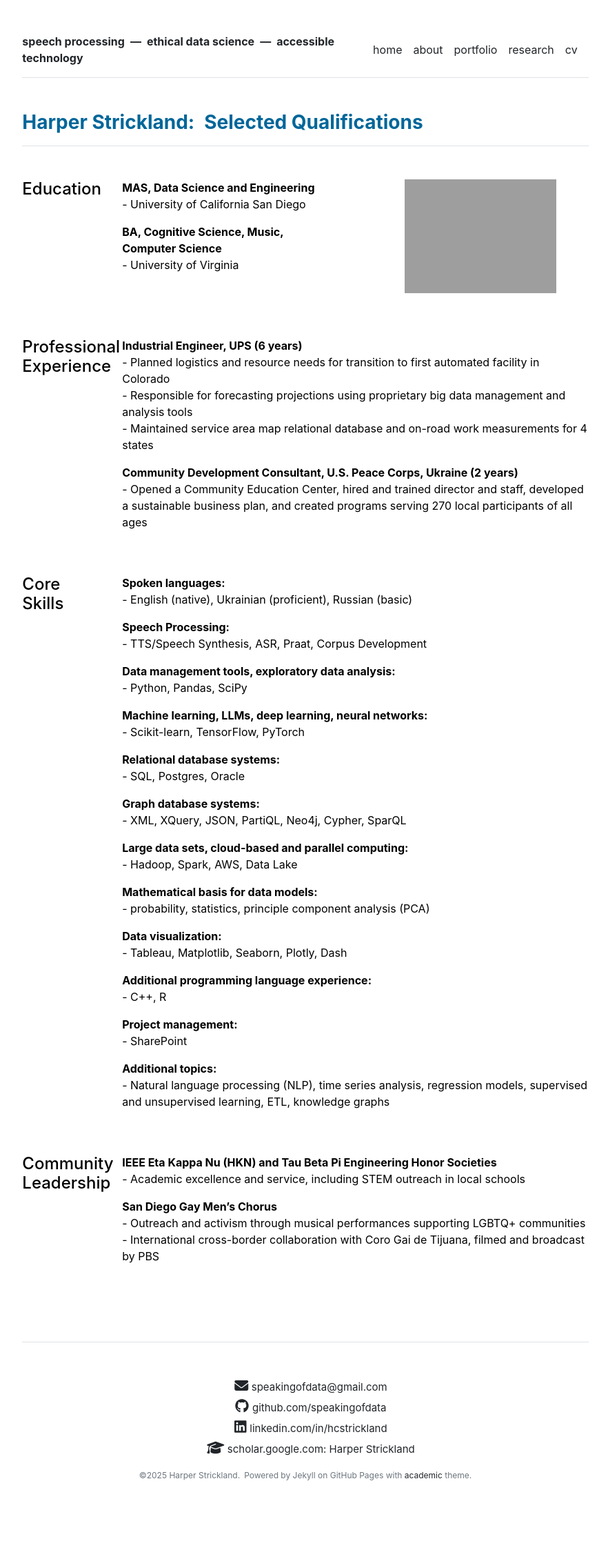
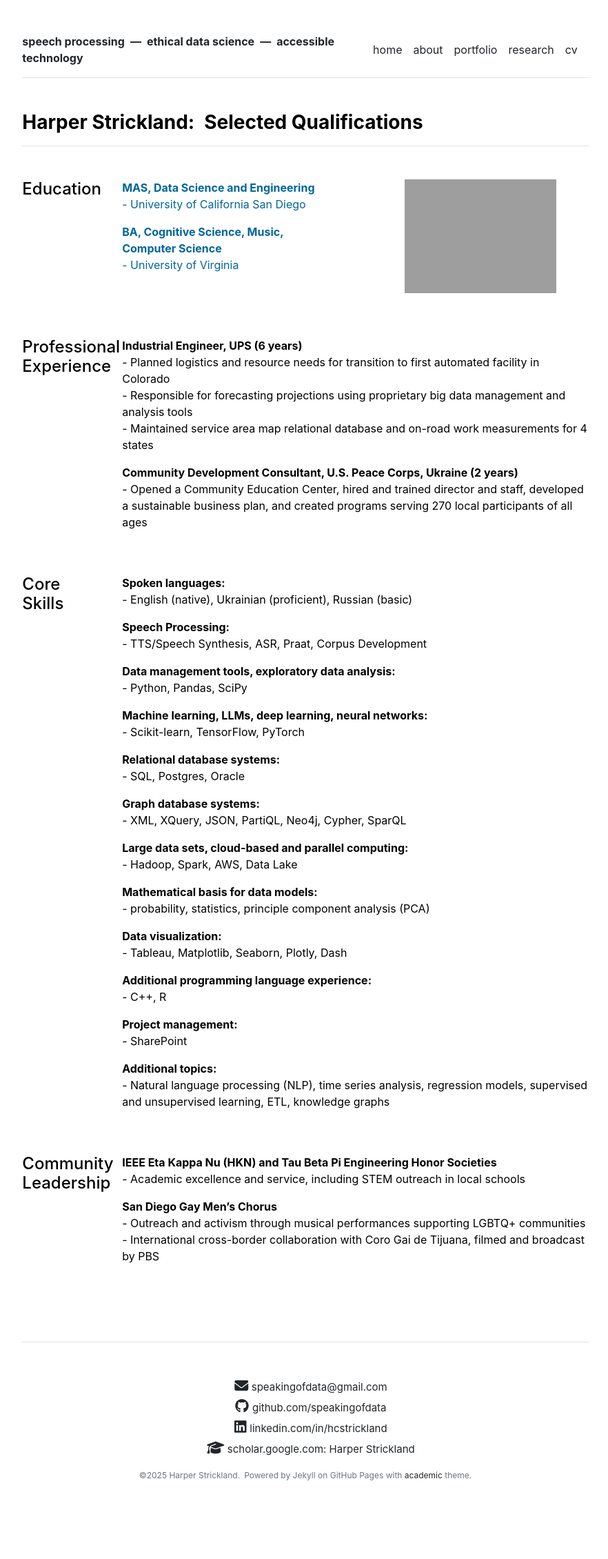
Before and after one commit to speakingofdata/speakingofdata.github.io, a Jekyll site: the page built from about.md, in a window 1280 px wide. Shown: the whole page at 69% size, without its empty margins (197-1079 px from the left). Built offline with Jekyll 4.4.1, drawn with Linux system fonts in a browser that asks for light colours; nearby versions of some CDN libraries.

Commit message:
Update about.html

```diff
--- a/_layouts/about.html
+++ b/_layouts/about.html
@@ -6,14 +6,14 @@ layout: default
 
 <div class="row g-5 mb-5">
   <div>
-    <h3 class="fw-bold border-bottom pb-3 mb-5" style="color:#006699;">Harper Strickland:&ensp;Selected Qualifications</h3>
+    <h3 class="fw-bold border-bottom pb-3 mb-5">Harper Strickland:&ensp;Selected Qualifications</h3>
     <div class="row g-5 mb-5">
       <div class="col-md-2">
         <h4>Education</h4>
       </div>
       <div class="col-md-5">
         {% for section in site.data.about.education %}
-          <p><b>{{ section.title }}</b><br>
+          <p style="color:#006699;"><b>{{ section.title }}</b><br>
           - {{ section.description }}</p>
         {% endfor %}
       </div>
```
